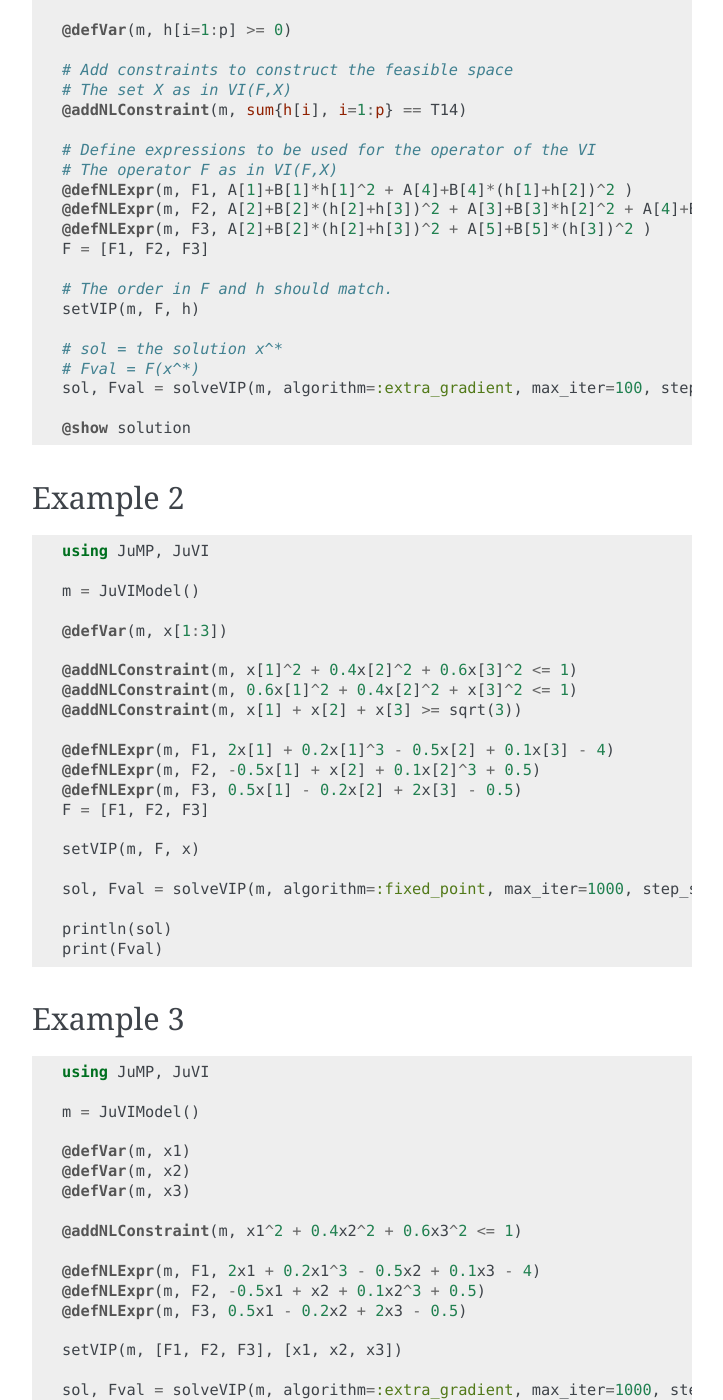
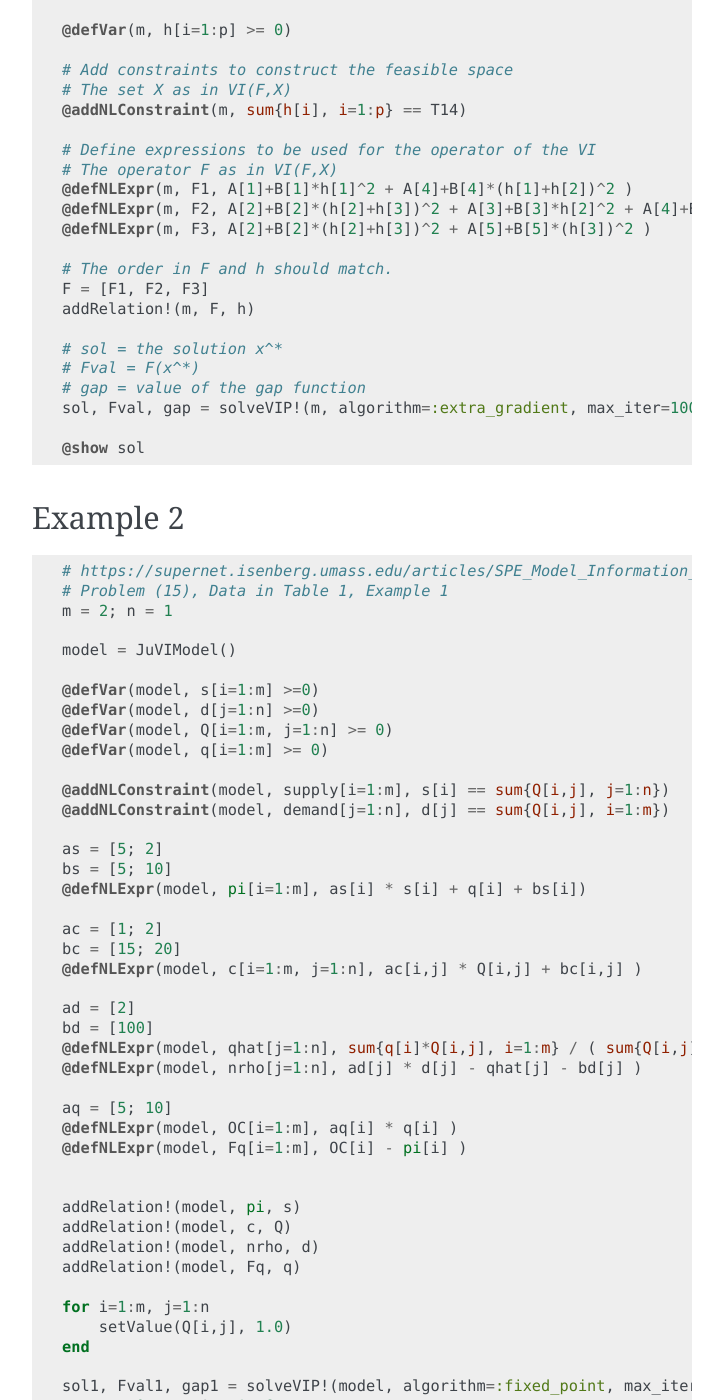
Before and after one commit to chkwon/VariationalInequality.jl, a Sphinx documentation site: the page built from doc/index.rst, in a window 1280 px wide and 1400 px high, scrolled down 929 px. Shown: the whole window, without its empty margins (388-1111 px from the left). Built offline with Sphinx 7.4.7, drawn with Linux system fonts in a browser that asks for light colours; some of the changed text lies outside the part shown.

Commit message:
doc update

```diff
--- a/doc/index.rst
+++ b/doc/index.rst
@@ -54,16 +54,17 @@
     @defNLExpr(m, F1, A[1]+B[1]*h[1]^2 + A[4]+B[4]*(h[1]+h[2])^2 )
     @defNLExpr(m, F2, A[2]+B[2]*(h[2]+h[3])^2 + A[3]+B[3]*h[2]^2 + A[4]+B[4]*(h[1]+h[2])^2 )
     @defNLExpr(m, F3, A[2]+B[2]*(h[2]+h[3])^2 + A[5]+B[5]*(h[3])^2 )
-    F = [F1, F2, F3]
 
     # The order in F and h should match.
-    setVIP(m, F, h)
+    F = [F1, F2, F3]
+    addRelation!(m, F, h)
 
     # sol = the solution x^*
     # Fval = F(x^*)
-    sol, Fval = solveVIP(m, algorithm=:extra_gradient, max_iter=100, step_size=0.01)
+    # gap = value of the gap function
+    sol, Fval, gap = solveVIP!(m, algorithm=:extra_gradient, max_iter=1000, step_size=0.01)
 
-    @show solution
+    @show sol
 
 
 
@@ -72,51 +73,53 @@
 
 .. code-block:: julia
 
-    using JuMP, JuVI
+    # https://supernet.isenberg.umass.edu/articles/SPE_Model_Information_Asymmetry_in_Quality.pdf
+    # Problem (15), Data in Table 1, Example 1
+    m = 2; n = 1
 
-    m = JuVIModel()
+    model = JuVIModel()
 
-    @defVar(m, x[1:3])
+    @defVar(model, s[i=1:m] >=0)
+    @defVar(model, d[j=1:n] >=0)
+    @defVar(model, Q[i=1:m, j=1:n] >= 0)
+    @defVar(model, q[i=1:m] >= 0)
 
-    @addNLConstraint(m, x[1]^2 + 0.4x[2]^2 + 0.6x[3]^2 <= 1)
-    @addNLConstraint(m, 0.6x[1]^2 + 0.4x[2]^2 + x[3]^2 <= 1)
-    @addNLConstraint(m, x[1] + x[2] + x[3] >= sqrt(3))
+    @addNLConstraint(model, supply[i=1:m], s[i] == sum{Q[i,j], j=1:n})
+    @addNLConstraint(model, demand[j=1:n], d[j] == sum{Q[i,j], i=1:m})
 
-    @defNLExpr(m, F1, 2x[1] + 0.2x[1]^3 - 0.5x[2] + 0.1x[3] - 4)
-    @defNLExpr(m, F2, -0.5x[1] + x[2] + 0.1x[2]^3 + 0.5)
-    @defNLExpr(m, F3, 0.5x[1] - 0.2x[2] + 2x[3] - 0.5)
-    F = [F1, F2, F3]
+    as = [5; 2]
+    bs = [5; 10]
+    @defNLExpr(model, pi[i=1:m], as[i] * s[i] + q[i] + bs[i])
 
-    setVIP(m, F, x)
+    ac = [1; 2]
+    bc = [15; 20]
+    @defNLExpr(model, c[i=1:m, j=1:n], ac[i,j] * Q[i,j] + bc[i,j] )
 
-    sol, Fval = solveVIP(m, algorithm=:fixed_point, max_iter=1000, step_size=0.01, tolerance=1e-10)
+    ad = [2]
+    bd = [100]
+    @defNLExpr(model, qhat[j=1:n], sum{q[i]*Q[i,j], i=1:m} / ( sum{Q[i,j], i=1:m} + 1e-6 ) )
+    @defNLExpr(model, nrho[j=1:n], ad[j] * d[j] - qhat[j] - bd[j] )
 
-    println(sol)
-    print(Fval)
+    aq = [5; 10]
+    @defNLExpr(model, OC[i=1:m], aq[i] * q[i] )
+    @defNLExpr(model, Fq[i=1:m], OC[i] - pi[i] )
 
 
-Example 3
-^^^^^^^^^
+    addRelation!(model, pi, s)
+    addRelation!(model, c, Q)
+    addRelation!(model, nrho, d)
+    addRelation!(model, Fq, q)
 
-.. code-block:: julia
+    for i=1:m, j=1:n
+        setValue(Q[i,j], 1.0)
+    end
 
-    using JuMP, JuVI
+    sol1, Fval1, gap1 = solveVIP!(model, algorithm=:fixed_point, max_iter=10000, step_size=0.1, tolerance=1e-10)
+    @assert 0<= gap1 < 1e-6
 
-    m = JuVIModel()
+    @show gap1
 
-    @defVar(m, x1)
-    @defVar(m, x2)
-    @defVar(m, x3)
-
-    @addNLConstraint(m, x1^2 + 0.4x2^2 + 0.6x3^2 <= 1)
-
-    @defNLExpr(m, F1, 2x1 + 0.2x1^3 - 0.5x2 + 0.1x3 - 4)
-    @defNLExpr(m, F2, -0.5x1 + x2 + 0.1x2^3 + 0.5)
-    @defNLExpr(m, F3, 0.5x1 - 0.2x2 + 2x3 - 0.5)
-
-    setVIP(m, [F1, F2, F3], [x1, x2, x3])
-
-    sol, Fval = solveVIP(m, algorithm=:extra_gradient, max_iter=1000, step_size=0.1)
-
-    println(sol)
-    print(Fval)
+    @show sol1[Q[1,1]]
+    @show sol1[Q[2,1]]
+    @show sol1[q[1]]
+    @show sol1[q[2]]
```
Also changed, not shown: other parts of doc/index.rst (+1 -1 lines), 2 other files.
